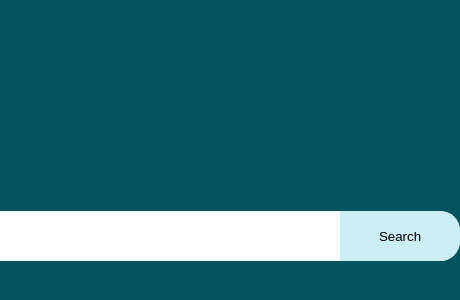
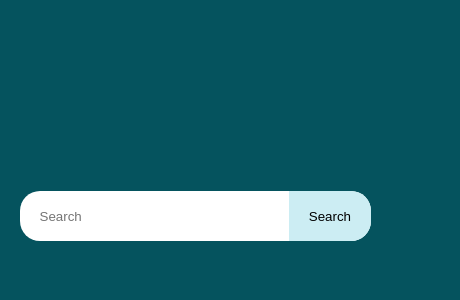
Before and after one commit to dellyn/Pim-Books, a React (Create React App) app: page / in a window 390 px wide. Shown: the part 62-362 px from the top of the page, 460 px wide, since content can reach past the window. Built offline with nearby package versions, Linux system fonts and the light colour scheme.

Commit message:
fix styles

```diff
--- a/src/App.scss
+++ b/src/App.scss
@@ -25,3 +25,13 @@ ul,
 li {
   list-style-type: none;
 }
+.container {
+  max-width: 1600px;
+  margin: 0 auto;
+  display: block;
+}
+@media screen and (max-width: 700px) {
+  .container {
+    width: 90%;
+  }
+}
--- a/src/App.tsx
+++ b/src/App.tsx
@@ -5,7 +5,9 @@ import SearchPanel from "./components/SearchPanel";
 const App: React.FC = () => {
   return (
     <div className="App">
-      <SearchPanel />
+      <div className="container">
+        <SearchPanel />
+      </div>
     </div>
   );
 };
--- a/src/components/SearchPanel/SearchPanel.scss
+++ b/src/components/SearchPanel/SearchPanel.scss
@@ -1,10 +1,8 @@
 $border: rgb(227, 237, 238);
 
 .search {
-  display: flex;
   margin: 20px 0px;
-  .container {
-    width: 100%;
+  .d-flex {
     display: flex;
     justify-content: center;
     align-items: center;
@@ -112,6 +110,7 @@ $border: rgb(227, 237, 238);
         height: 180px;
       }
       p {
+        word-wrap: break-word;
         margin: 15px 5px 10px 5px;
       }
     }
@@ -132,3 +131,21 @@ $border: rgb(227, 237, 238);
 .dn {
   display: none !important;
 }
+
+@media screen and (max-width: 500px) {
+  .search {
+    .result {
+      &-book {
+        margin: 7px 7px;
+        width: 110px;
+        p {
+          font-size: 13px;
+          margin: 10px 5px 5px 5px;
+        }
+        img {
+          height: 140px;
+        }
+      }
+    }
+  }
+} ;
--- a/src/components/SearchPanel/SearchPanel.tsx
+++ b/src/components/SearchPanel/SearchPanel.tsx
@@ -11,6 +11,7 @@ interface Book {
   readonly previewLink: string;
 }
 
+// добавить число всех книг по запросу
 const SearchPanel = () => {
   const [searchString, setSearchString] = useState<string>("");
   const [booksResult, setBooksResult] = useState<Book[]>([]);
@@ -63,7 +64,7 @@ const SearchPanel = () => {
 
   useEffect(() => {
     setActiveSearchString(searchString);
-  }, [booksResult ]);
+  }, [booksResult]);
 
   const onSearchSubmit = (): void => {
     if (searchString) {
@@ -131,7 +132,6 @@ const SearchPanel = () => {
           : "search"
       }
     >
-      <div className="container">
       <div className="">
         <form action="#">
           <div className="search-labels">
@@ -171,10 +171,7 @@ const SearchPanel = () => {
               : ""}
           </p>
 
-            <button
-              className={statusSearch ? "dn" : "dn"}
-              onClick={getNextBooks}
-            >
+          <button className={statusSearch ? "dn" : "dn"} onClick={getNextBooks}>
             Next 5 Books
           </button>
         </form>
@@ -182,7 +179,6 @@ const SearchPanel = () => {
         <ul className="result">{renderItems}</ul>
       </div>
     </div>
-    </div>
   );
 };
 
```
Also changed, not shown: 1 other file (tests, documents, lock files or other folders). Lines whose indentation alone changed are shown as unchanged.
